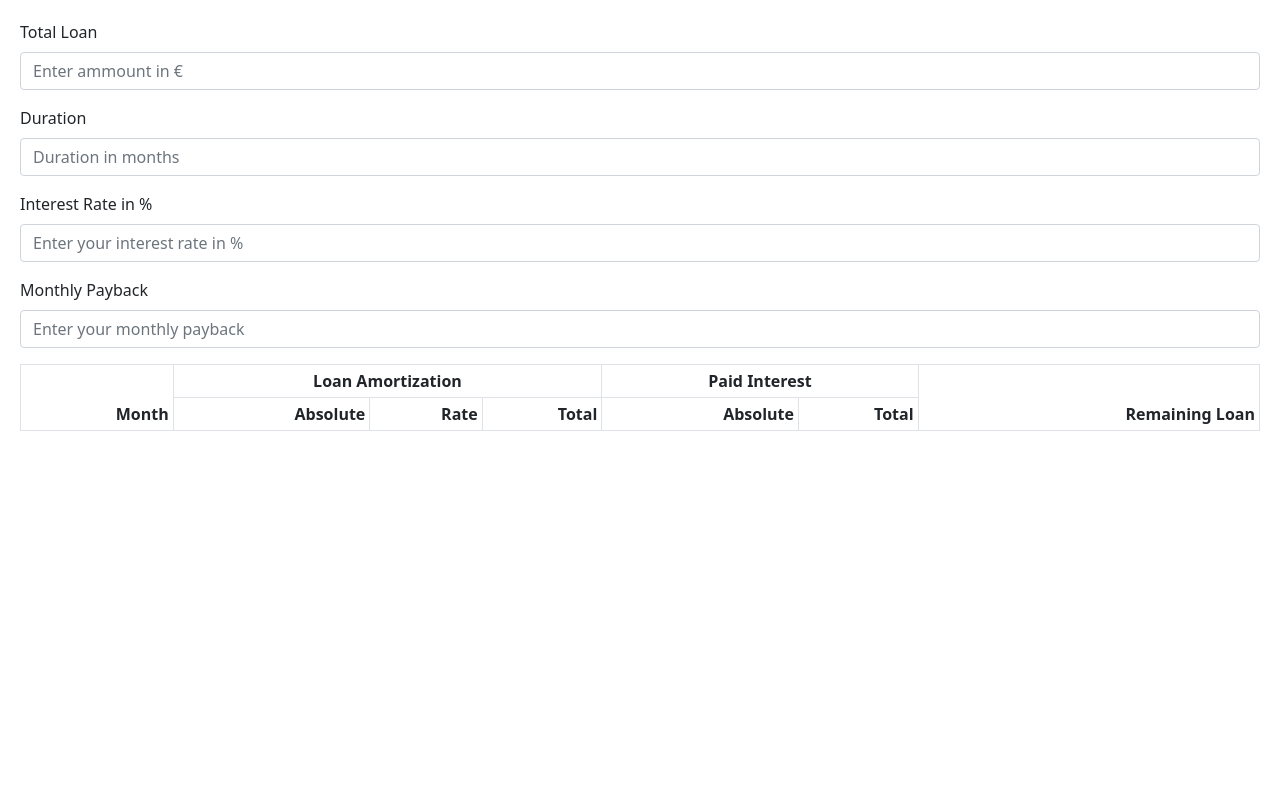
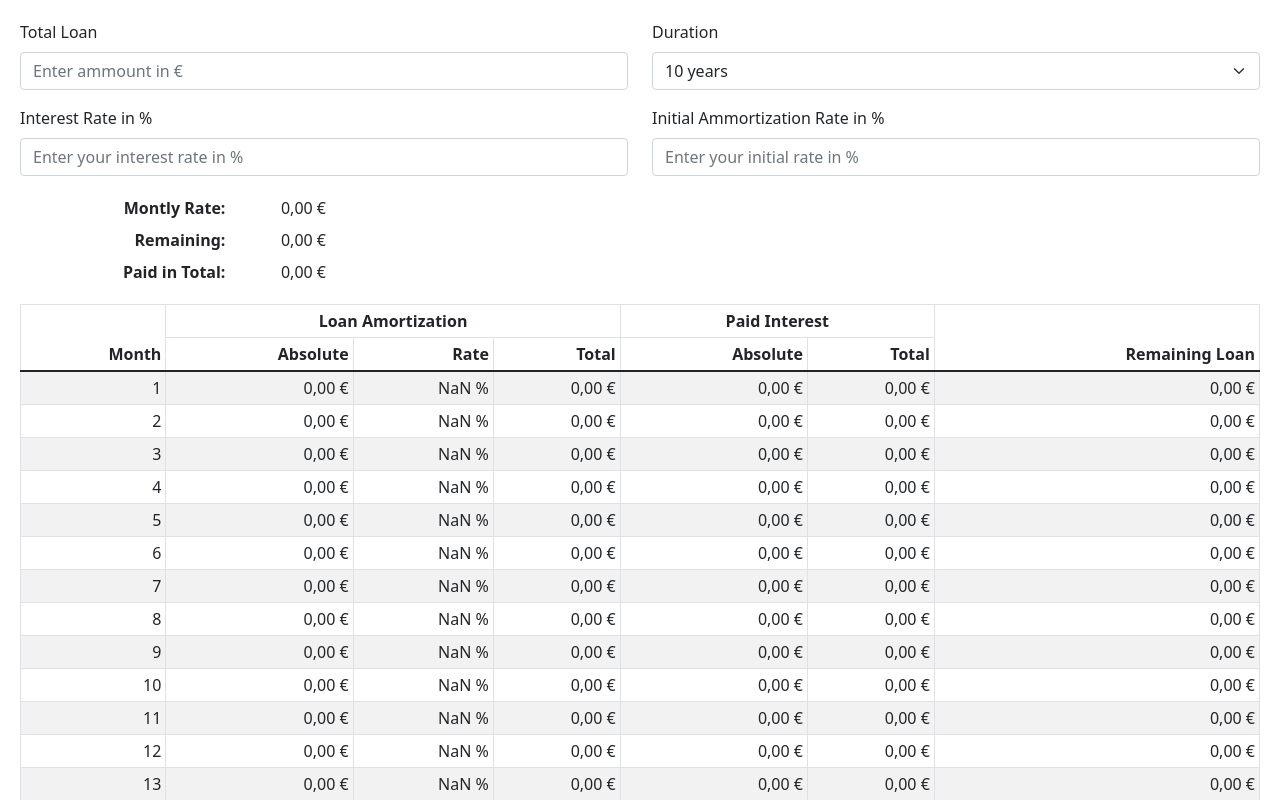
Before and after one commit to wmanth/loan-calculator, a React (Create React App) app: page / in a window 1280 px wide. Shown: the top 800 px of the page. Built offline with nearby package versions, Linux system fonts and the light colour scheme.

Commit message:
Changed from monthly rate to initial amortization rate

```diff
--- a/src/components/app.tsx
+++ b/src/components/app.tsx
@@ -1,33 +1,38 @@
 import './app.css';
-import { Form } from 'react-bootstrap'
+import { Col, Form, Row } from 'react-bootstrap'
 import ResultTable from './result-table';
 import { useEffect, useState } from 'react';
 import { Month } from '../types';
+import Summary from './summary';
+
+const defaultNumberOfYears = 10
 
 export default function App() {
 	const [totalLoan, setTotalLoan] = useState(0)
-	const [numberOfMonths, setNumberOfMonths] = useState(0)
+	const [numberOfYears, setNumberOfYears] = useState(defaultNumberOfYears)
 	const [interestRate, setInterestRate] = useState(0)
-	const [monthlyRate, setMonthlyRate] = useState(0)
+	const [initialAmortizationRate, setInitialAmortizationRate] = useState(0)
 	const [data, setData] = useState<Month[]>([])
 
 	const handleTotalChange = (e: React.ChangeEvent<HTMLInputElement>) => {
-		setTotalLoan(parseInt(e.target.value))
+		setTotalLoan(+e.target.value)
 	}
 
-	const handleMonthsChange = (e: React.ChangeEvent<HTMLInputElement>) => {
-		setNumberOfMonths(parseInt(e.target.value))
+	const handleNumberOfYearsChange = (e: React.ChangeEvent<HTMLSelectElement>) => {
+		setNumberOfYears(+e.target.value)
 	}
 
 	const handleInterestRateChange = (e: React.ChangeEvent<HTMLInputElement>) => {
-		setInterestRate(parseFloat(e.target.value))
+		setInterestRate(+e.target.value)
 	}
 
-	const handleFixRateChange = (e: React.ChangeEvent<HTMLInputElement>) => {
-		setMonthlyRate(parseInt(e.target.value))
+	const handleInitialAmortizationRateChange = (e: React.ChangeEvent<HTMLInputElement>) => {
+		setInitialAmortizationRate(+e.target.value)
 	}
 
 	useEffect(() => {
+		const numberOfMonths = numberOfYears * 12
+		const monthlyRate = (totalLoan * initialAmortizationRate + totalLoan * interestRate) / 100 / 12
 		let allMonths = new Array<Month>(numberOfMonths)
 		let lastMonth: Month = {
 			amortizationAbsolute: 0,
@@ -39,7 +44,7 @@ export default function App() {
 		}
 
 		for (let i = 0; i < numberOfMonths; i++) {
-			const interest = lastMonth.loanRemaining * interestRate / 100.0 / 12
+			const interest = lastMonth.loanRemaining * interestRate / 100 / 12
 			const amortization = monthlyRate - interest
 
 			const thisMonth: Month = {
@@ -54,26 +59,37 @@ export default function App() {
 			lastMonth = thisMonth
 		}
 		setData(allMonths)
-	}, [totalLoan, numberOfMonths, interestRate, monthlyRate])
+	}, [totalLoan, numberOfYears, interestRate, initialAmortizationRate])
 
 	return(
 		<Form>
-			<Form.Group className="mb-3">
+			<Row className="mb-3">
+				<Form.Group as={ Col }>
 					<Form.Label>Total Loan</Form.Label>
 					<Form.Control type="number" placeholder="Enter ammount in €" onChange={ handleTotalChange }/>
 				</Form.Group>
-			<Form.Group className="mb-3">
+				<Form.Group as={ Col}>
 					<Form.Label>Duration</Form.Label>
-				<Form.Control type="number" placeholder="Duration in months" onChange={ handleMonthsChange }/>
+					<Form.Select onChange={ handleNumberOfYearsChange } defaultValue={ defaultNumberOfYears }>
+						<option value={5}>5 years</option>
+						<option value={10}>10 years</option>
+						<option value={15}>15 years</option>
+						<option value={20}>20 years</option>
+					</Form.Select>
 				</Form.Group>
-			<Form.Group className="mb-3">
+			</Row>
+			<Row className="mb-3">
+				<Form.Group as={Col}>
 					<Form.Label>Interest Rate in %</Form.Label>
 					<Form.Control type="number" min="0" max="100" step="0.01" placeholder="Enter your interest rate in %" onChange={ handleInterestRateChange }/>
 				</Form.Group>
-			<Form.Group className="mb-3">
-				<Form.Label>Monthly Payback</Form.Label>
-				<Form.Control type="number" placeholder="Enter your monthly payback" onChange={ handleFixRateChange } />
+				<Form.Group as={Col}>
+					<Form.Label>Initial Ammortization Rate in %</Form.Label>
+					<Form.Control type="number" min="0" max="100" step="0.01" placeholder="Enter your initial rate in %" onChange={ handleInitialAmortizationRateChange }/>
 				</Form.Group>
+			</Row>
+
+			<Summary data={ data } />
 
 			<ResultTable data={ data } />
 		</Form>
--- a/src/components/result-table.tsx
+++ b/src/components/result-table.tsx
@@ -1,16 +1,15 @@
+import React from 'react'
 import { Table } from 'react-bootstrap'
+import { currencyFormatter, percentFormatter } from '../formatter'
 import { Month } from '../types'
 
 interface ResultTableProps {
 	data: Month[]
 }
 
-const currencyFormatter = new Intl.NumberFormat('de-DE', { style: 'currency', currency: 'EUR' })
-const percentFormatter = new Intl.NumberFormat('de-DE', { style: 'percent', minimumFractionDigits: 2})
-
 export default function ResultTable(props: ResultTableProps) {
-	return(
-		<Table size="sm" striped bordered>
+	return(props.data.length ?
+		<Table size="sm" responsive striped bordered>
 			<thead>
 			<tr>
 					<th rowSpan={2}>Month</th>
@@ -37,6 +36,6 @@ export default function ResultTable(props: ResultTableProps) {
 						<td>{ currencyFormatter.format(month.loanRemaining) }</td>
 					</tr>)}
 			</tbody>
-		</Table>
+		</Table> : <React.Fragment />
 	)
 }
--- /dev/null
+++ b/src/components/summary.tsx
@@ -0,0 +1,33 @@
+import React from "react";
+import { Table } from "react-bootstrap";
+import { currencyFormatter } from "../formatter";
+import { Month } from "../types";
+
+interface SummaryProps {
+	data: Month[]
+}
+
+export default function Summary(props: SummaryProps) {
+	const firstMonth = props.data[0]
+	const lastMonth = props.data[props.data.length-1]
+
+	return( firstMonth && lastMonth ?
+			<Table className="w-25" size="sm" borderless>
+				<tbody>
+					<tr>
+						<th>Montly Rate:</th>
+						<td>{ currencyFormatter.format(firstMonth.amortizationTotal + firstMonth.interestPaidTotal) }</td>
+					</tr>
+					<tr>
+						<th>Remaining:</th>
+						<td>{ currencyFormatter.format(lastMonth.loanRemaining) }</td>
+					</tr>
+					<tr>
+						<th>Paid in Total:</th>
+						<td>{ currencyFormatter.format(lastMonth.amortizationTotal + lastMonth.interestPaidTotal) }</td>
+					</tr>
+				</tbody>
+			</Table>
+		: <React.Fragment />
+	)
+}
--- /dev/null
+++ b/src/formatter.ts
@@ -0,0 +1,2 @@
+export const currencyFormatter = new Intl.NumberFormat('de-DE', { style: 'currency', currency: 'EUR' })
+export const percentFormatter = new Intl.NumberFormat('de-DE', { style: 'percent', minimumFractionDigits: 2})
```
Lines whose indentation alone changed are shown as unchanged.
